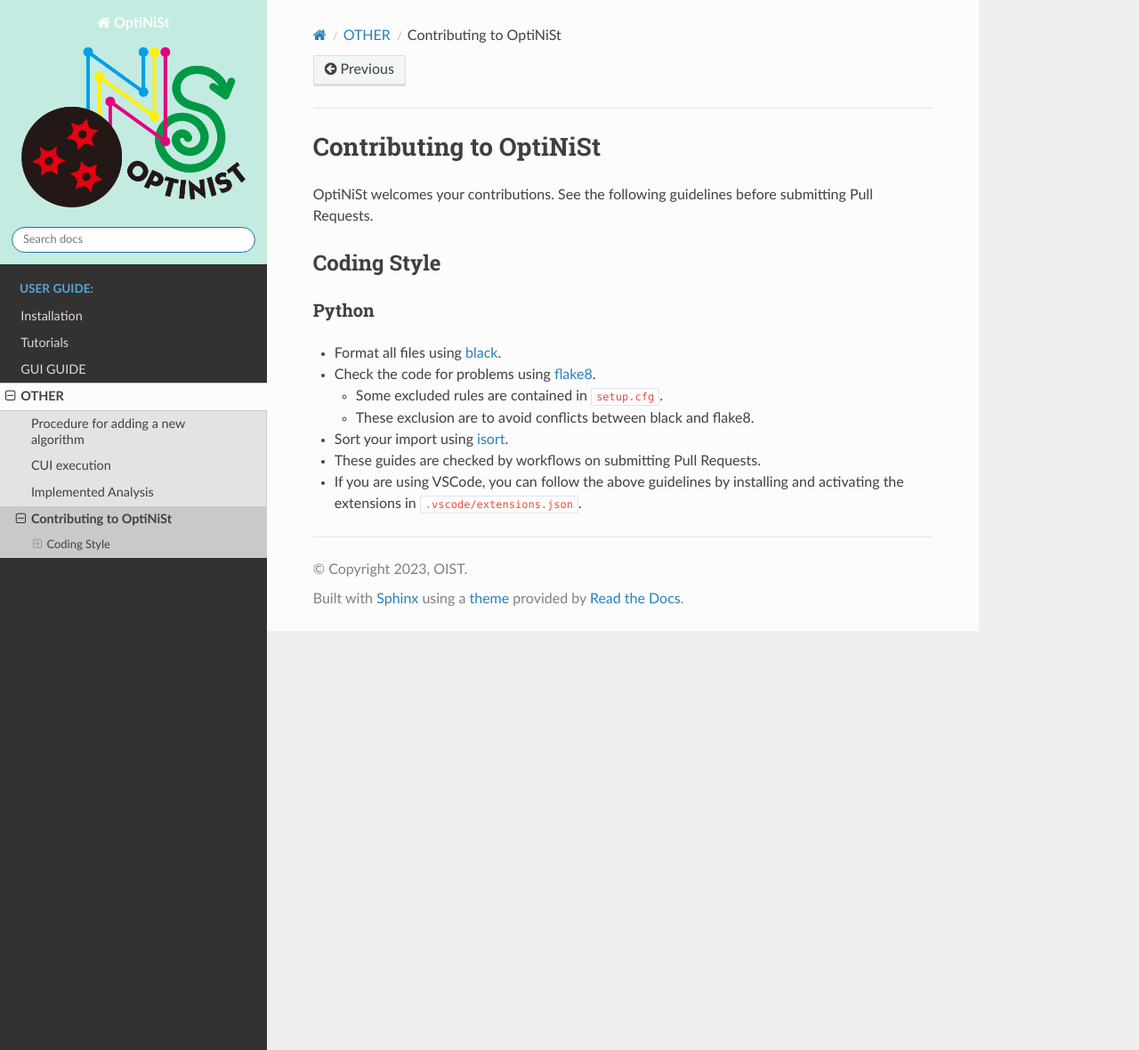
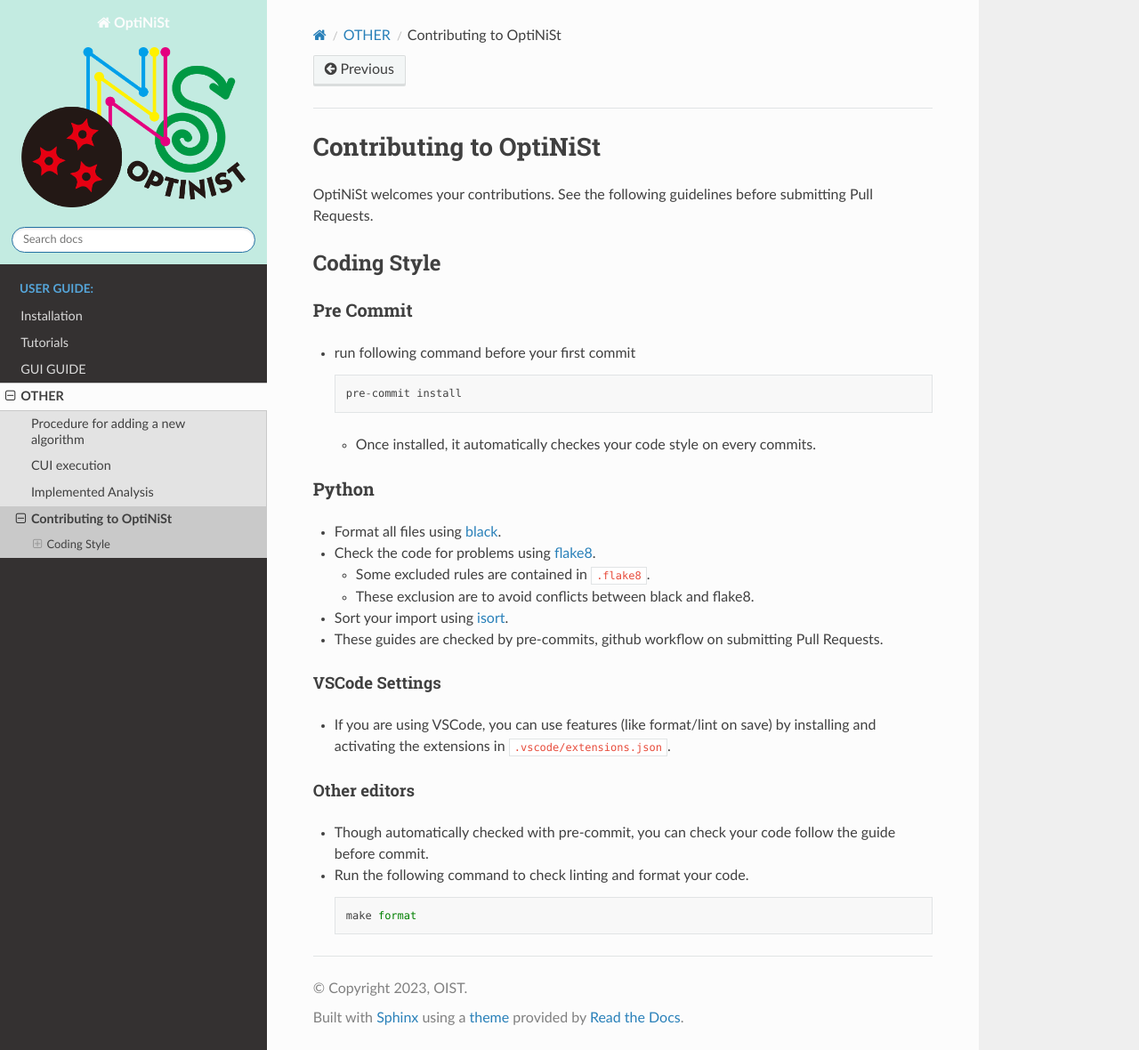
Before and after one commit to oist/optinist, a Sphinx documentation site: the page built from docs/utils/contributing.md, in a window 1280 px wide and 1180 px high. Shown: the whole window at 89% size. Built offline with Sphinx 7.4.7 and the Read the Docs theme 2.0.0, drawn with Linux system fonts in a browser that asks for light colours; the version number is read from the project's files by our own code.

Commit message:
add pre-commit hooks

````diff
--- a/docs/utils/contributing.md
+++ b/docs/utils/contributing.md
@@ -3,11 +3,27 @@ OptiNiSt welcomes your contributions.
 See the following guidelines before submitting Pull Requests.
 
 ## Coding Style
+### Pre Commit
+- run following command before your first commit
+  ```
+  pre-commit install
+  ```
+  - Once installed, it automatically checkes your code style on every commits.
+
 ### Python
 - Format all files using [black](https://black.readthedocs.io/en/stable/#).
 - Check the code for problems using [flake8](https://pypi.org/project/flake8/).
-  - Some excluded rules are contained in `setup.cfg`.
+  - Some excluded rules are contained in `.flake8`.
   - These exclusion are to avoid conflicts between black and flake8.
 - Sort your import using [isort](https://github.com/PyCQA/isort).
-- These guides are checked by workflows on submitting Pull Requests.
-- If you are using VSCode, you can follow the above guidelines by installing and activating the extensions in `.vscode/extensions.json`.
+- These guides are checked by pre-commits, github workflow on submitting Pull Requests.
+
+#### VSCode Settings
+- If you are using VSCode, you can use features (like format/lint on save) by installing and activating the extensions in `.vscode/extensions.json`.
+
+#### Other editors
+- Though automatically checked with pre-commit, you can check your code follow the guide before commit.
+- Run the following command to check linting and format your code.
+  ```
+  make format
+  ```
--- a/pyproject.toml
+++ b/pyproject.toml
@@ -49,6 +49,7 @@ dev = [
   "isort",
   "build",
   "twine",
+  "pre-commit",
 ]
 doc = [
   "sphinx>=4.3.0,<4.6.0",
````
Also changed, not shown: .pre-commit-config.yaml (added).
